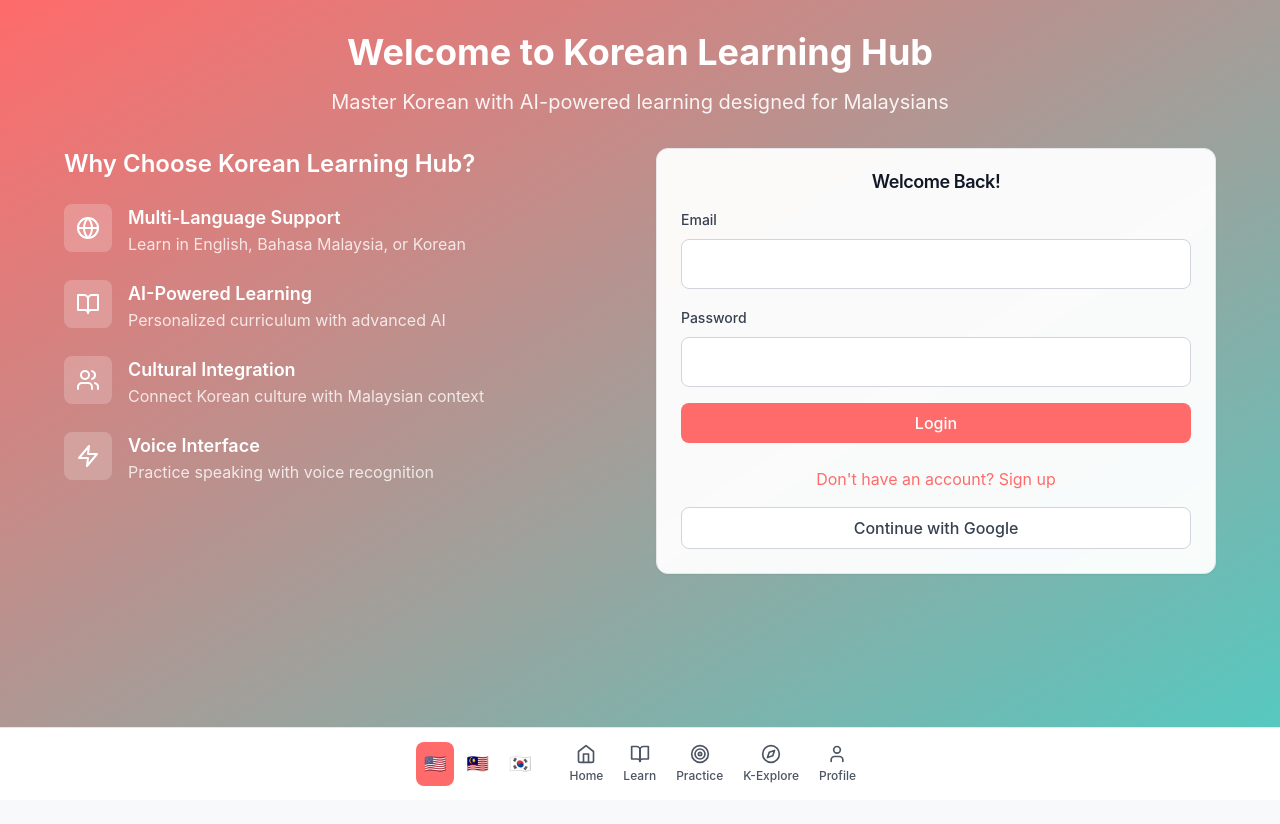
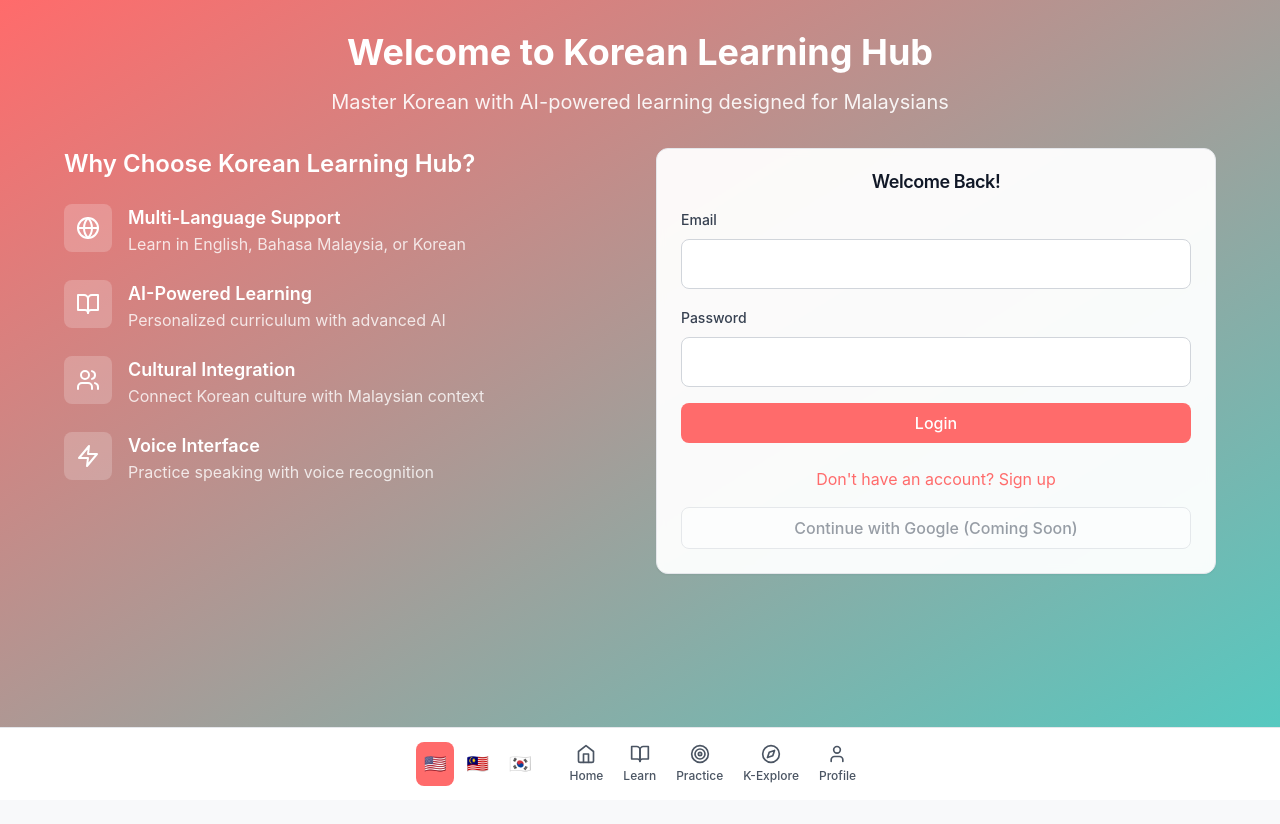
Before and after one commit to smsh73-pm/korean-learning-app, a Next.js app: page / in a window 1280 px wide. Shown: the top 824 px of the page. Built offline with nearby package versions, Linux system fonts and the light colour scheme; no server answers.

Commit message:
Temporarily disable Google OAuth to fix 400 error

```diff
--- a/app/api/auth/[...nextauth]/route.ts
+++ b/app/api/auth/[...nextauth]/route.ts
@@ -1,14 +1,14 @@
 import NextAuth from 'next-auth'
 import CredentialsProvider from 'next-auth/providers/credentials'
-import GoogleProvider from 'next-auth/providers/google'
+// import GoogleProvider from 'next-auth/providers/google'
 
 const handler = NextAuth({
   secret: process.env.NEXTAUTH_SECRET,
   providers: [
-    GoogleProvider({
-      clientId: process.env.GOOGLE_CLIENT_ID || '',
-      clientSecret: process.env.GOOGLE_CLIENT_SECRET || '',
-    }),
+    // GoogleProvider({
+    //   clientId: process.env.GOOGLE_CLIENT_ID || '',
+    //   clientSecret: process.env.GOOGLE_CLIENT_SECRET || '',
+    // }),
     CredentialsProvider({
       name: 'credentials',
       credentials: {
--- a/components/auth/WelcomeScreen.tsx
+++ b/components/auth/WelcomeScreen.tsx
@@ -180,10 +180,11 @@ export function WelcomeScreen() {
               <div className="mt-4 text-center">
                 <Button
                   variant="outline"
-                  onClick={() => signIn('google')}
+                  onClick={() => alert('Google login is temporarily disabled. Please use email/password login.')}
                   className="w-full"
+                  disabled
                 >
-                  Continue with Google
+                  Continue with Google (Coming Soon)
                 </Button>
               </div>
             </CardContent>
```
